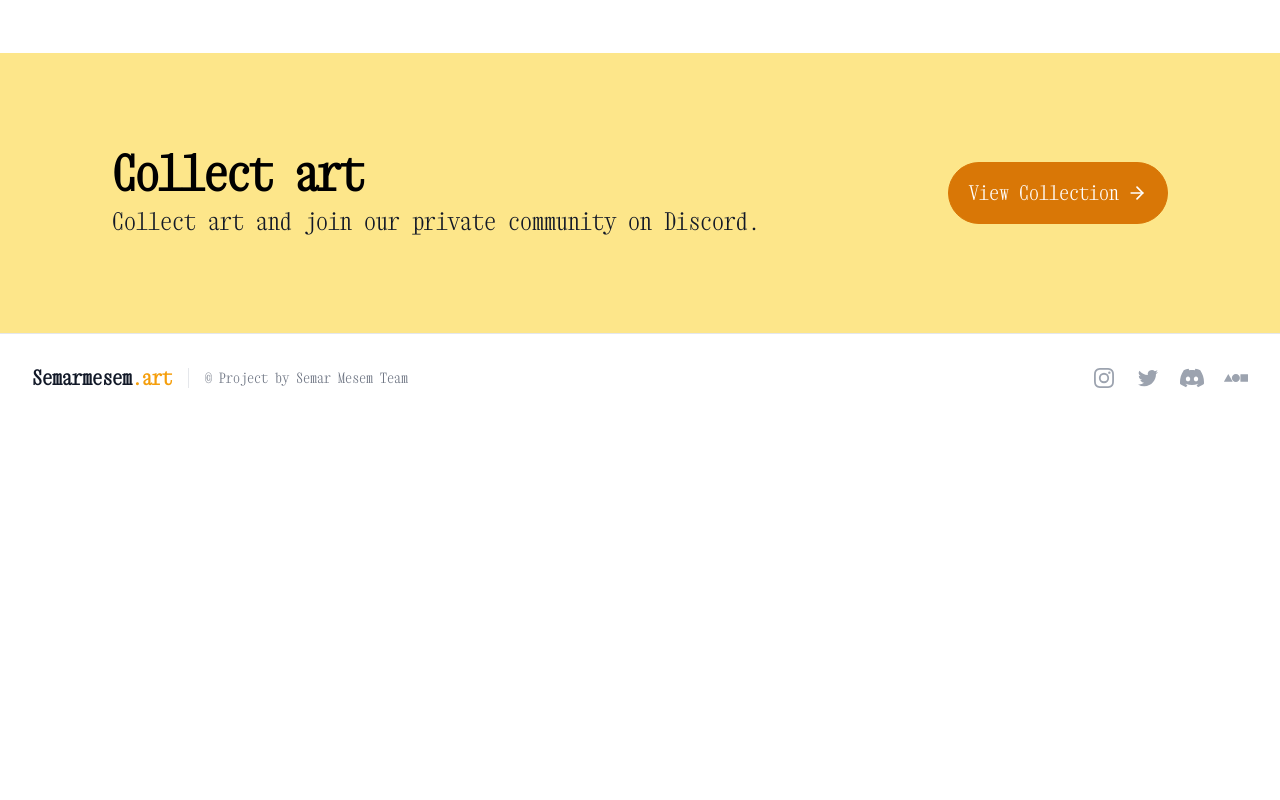
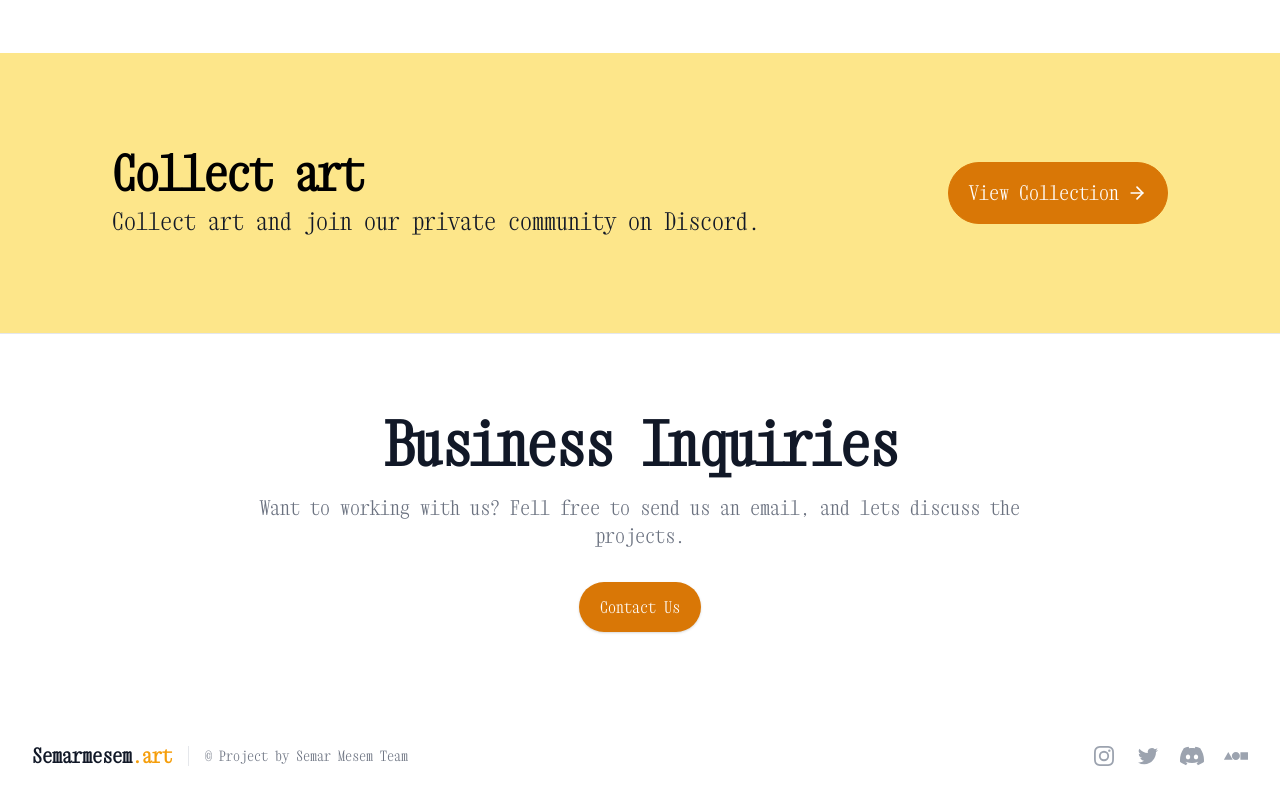
Before and after one commit to hamlogic/semarmesem, a Nuxt app: page / in a window 1280 px wide. Shown: the part 2516-3316 px from the top of the page. Before the commit the page ends 2938 px from the top, so only its background shows below. Built offline with nearby package versions, Linux system fonts and the light colour scheme.

Commit message:
Add contact us

```diff
--- /dev/null
+++ b/components/ContactUs.vue
@@ -0,0 +1,18 @@
+<template>
+
+<!-- Section 1 -->
+<section class="py-20 bg-white">
+    <div class="px-4 mx-auto text-center max-w-7xl sm:px-6 lg:px-8">
+        <h2 class="text-3xl font-extrabold tracking-tight text-gray-900 sm:text-4xl md:text-5xl xl:text-6xl">
+            Business Inquiries
+        </h2>
+        <p class="max-w-md mx-auto mt-3 text-base text-gray-500 sm:text-lg md:mt-5 md:text-xl md:max-w-3xl">
+            Want to working with us? Fell free to send us an email, and lets discuss the projects.
+        </p>
+        <div class="flex justify-center mt-8 space-x-3">
+            <a href="mailto:semarmesemnft@gmail.com" class="inline-flex items-center justify-center px-5 py-3 text-base font-medium text-white bg-yellow-600 border border-transparent rounded-full shadow hover:bg-indigo-700">Contact Us</a>
+        </div>
+    </div>
+</section>
+
+</template>
--- a/pages/index.vue
+++ b/pages/index.vue
@@ -5,6 +5,7 @@
   <Philosophy/>
   <Faq/>
   <Cta/>
+  <ContactUs/>
   <Footer/>
 </div>
 </template>
```
